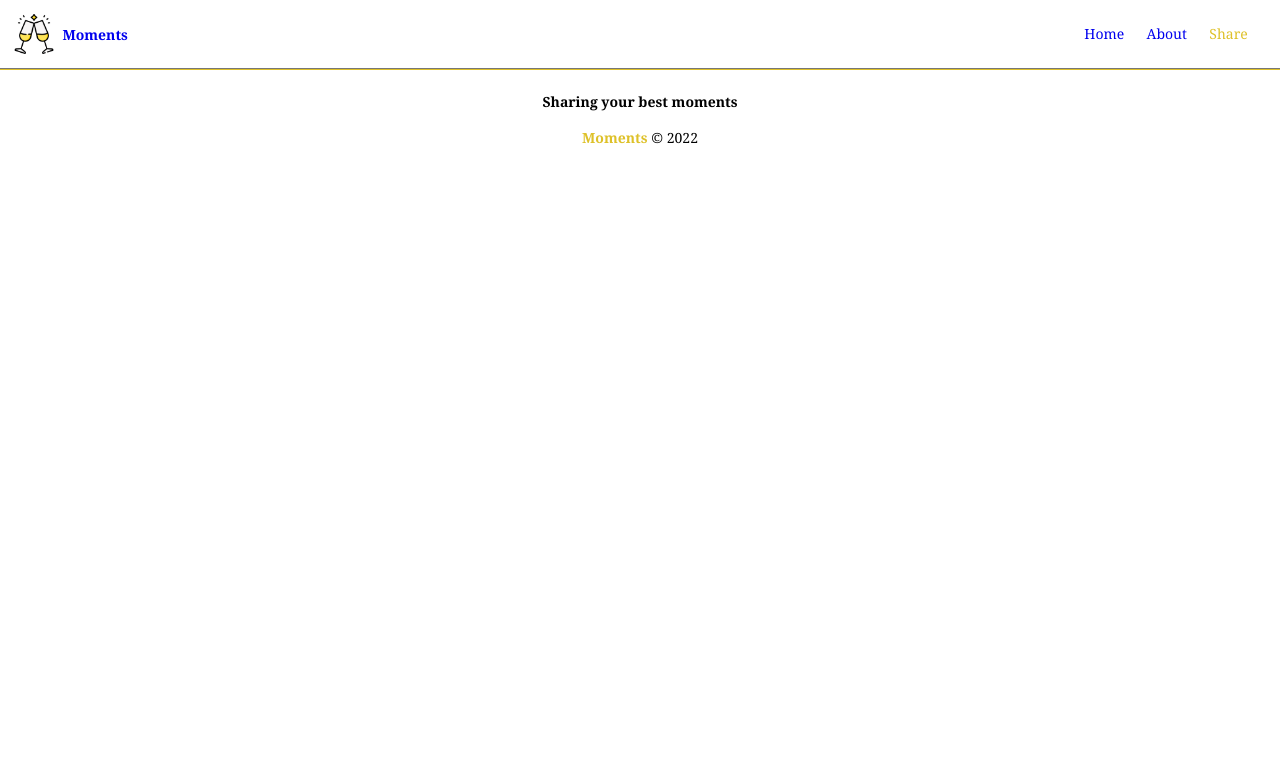
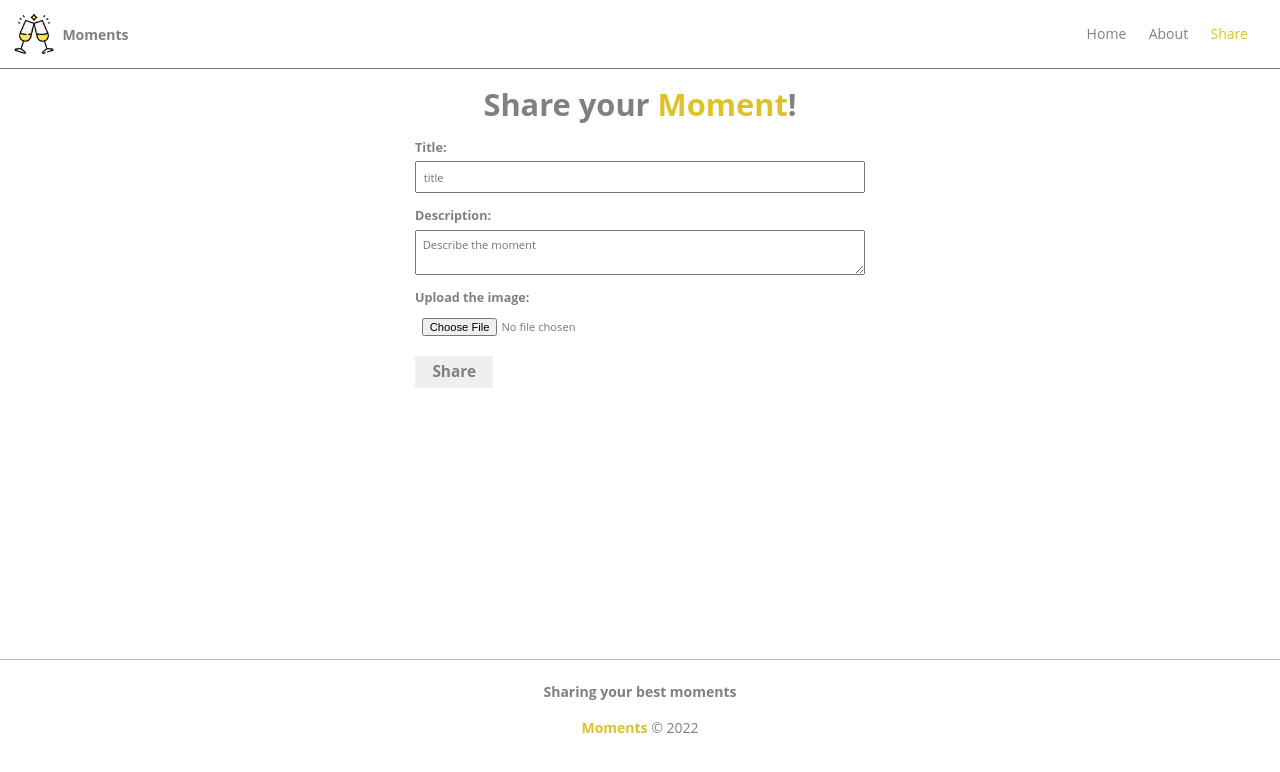
Before and after one commit to grazirs/moments, an Angular app: page /moments/new in a window 1280 px wide. Before the commit this address led to /. Shown: the top 772 px of the page. Built offline with nearby package versions, Linux system fonts and the light colour scheme.

Commit message:
update imports and routes

```diff
--- a/src/app/app-routing.module.ts
+++ b/src/app/app-routing.module.ts
@@ -2,10 +2,12 @@ import { NgModule } from '@angular/core';
 import { RouterModule, Routes } from '@angular/router';
 import { AboutComponent } from './components/pages/about/about.component';
 import { HomeComponent } from './components/pages/home/home.component';
+import { NewMomentComponent } from './components/pages/new-moment/new-moment.component';
 
 const routes: Routes = [
   { path: '', component: HomeComponent },
-  { path: 'about', component: AboutComponent }
+  { path: 'about', component: AboutComponent },
+  { path: 'moments/new', component: NewMomentComponent}
 ];
 
 @NgModule({
--- a/src/app/app.component.css
+++ b/src/app/app.component.css
@@ -0,0 +1,4 @@
+.container {
+  min-height: 72vh;
+  margin-top: 1em;
+}
--- a/src/app/app.module.ts
+++ b/src/app/app.module.ts
@@ -7,6 +7,8 @@ import { HeaderComponent } from './components/header/header.component';
 import { FooterComponent } from './components/footer/footer.component';
 import { AboutComponent } from './components/pages/about/about.component';
 import { HomeComponent } from './components/pages/home/home.component';
+import { NewMomentComponent } from './components/pages/new-moment/new-moment.component';
+import { MomentFormComponent } from './components/moment-form/moment-form.component';
 
 @NgModule({
   declarations: [
@@ -14,7 +16,9 @@ import { HomeComponent } from './components/pages/home/home.component';
     HeaderComponent,
     FooterComponent,
     AboutComponent,
-    HomeComponent
+    HomeComponent,
+    NewMomentComponent,
+    MomentFormComponent
   ],
   imports: [
     BrowserModule,
--- a/src/index.html
+++ b/src/index.html
@@ -5,7 +5,7 @@
   <title>Moments</title>
   <base href="/">
   <meta name="viewport" content="width=device-width, initial-scale=1">
-  <link rel="icon" type="image/x-icon" href="favicon.ico">
+  <link rel="icon" type="image/x-icon" href="assets/favico.png" />
 </head>
 <body>
   <app-root></app-root>
--- a/src/styles.css
+++ b/src/styles.css
@@ -2,11 +2,62 @@
   margin: 0;
   padding: 0;
   font-size: 14px;
-  font-family: Cambria;
   box-sizing: border-box;
+  color: grey;
+  font-family: Open Sans, Helvetica Neue, Helvetica,Arial,sans-serif;
 }
 
 a {
   text-decoration: none;
   transition: 0.4s;
 }
+
+/* form */
+
+form {
+  width: 450px;
+  margin: 0 auto;
+}
+
+.form-group {
+  display: flex;
+  flex-direction: column;
+  margin-bottom: 1em;
+}
+
+.form-group label {
+  font-weight: bold;
+  font-size: 0.9em;
+  margin-bottom: 0.4em;
+}
+
+.form-group input,
+.form-group textarea {
+  padding: 0.6em;
+  color: #777;
+  font-size: 0.8em;
+}
+
+input[type="submit"] {
+  background-color: #efefef;
+  border: none;
+  padding: 0.2em 1em;
+  font-weight: bold;
+  cursor: pointer;
+  font-size: 1.1em;
+  border: 2px solid transparent;
+  transition: 0.4s;
+}
+
+input[type="submit"]:hover {
+  color: #dec129;
+  border-color: #dec129;
+  background-color: transparent;
+}
+
+.validation-error p {
+  color: #dc3545;
+  margin-top: 0.4em;
+  border-left: 3px solid #dc3545;
+  padding-left: 0.2em;
+}
```
